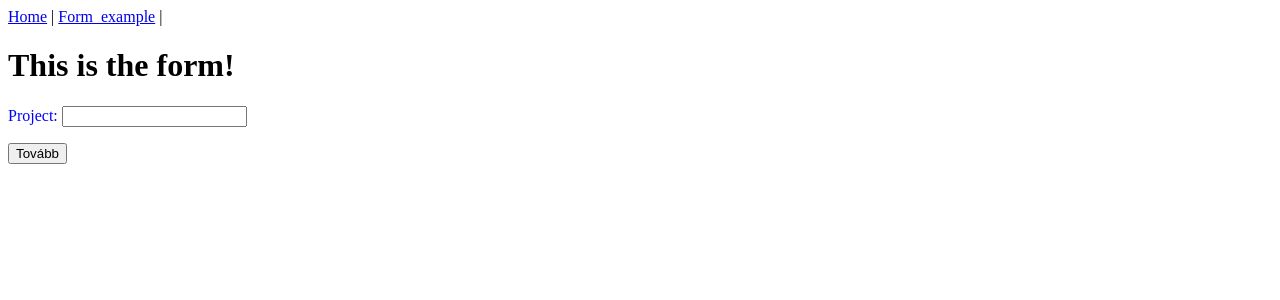
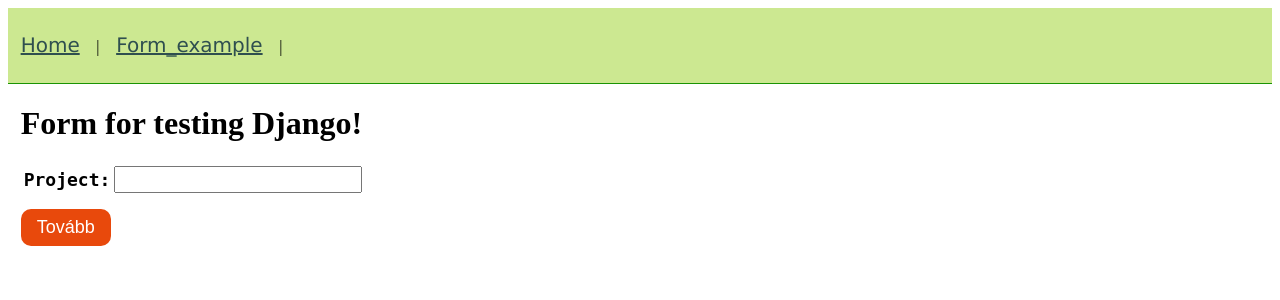
Before and after one commit to grbeno/django-form-example, a Django app: page /form/ in a window 1280 px wide. Shown: the top 300 px of the page. Run offline with Django 3.2, Linux system fonts and the light colour scheme.

Commit message:
djangomodelform_

```diff
--- a/formexample/views.py
+++ b/formexample/views.py
@@ -61,6 +61,8 @@ def getData(request):
 
 		context['group'] = zip(project,param1,param2)
 
+		print(list(param1.values('ph','thk','ka','humusz'))) # list of dictionaries
+
 	else:
 
 		form1 = DemoForm_1()
--- a/templates/base.html
+++ b/templates/base.html
@@ -2,10 +2,59 @@
 <html>
 <head>
 <style>
-p {color:blue;}
-#form2 {display:none;}
-#form3 {display:none;}
-#res {width:25%;text-align:center;font-weight:bold;}
+header {
+	top: 0;
+	right: 0;
+	padding: 2% 0 2% 0;
+	width: 100%;
+	height: 20%;
+	background-color: #cce891;
+	border-bottom: 1px solid #1a9404;
+}
+header a {
+	margin: 0 1% 0 1%;
+	font-family: "Verdana";
+	font-size: 20px;
+	color: #2F4F4F;
+}
+h1 {
+	padding-left: 1%;
+}
+input[type=text],input[type=number] {
+	width:100%;
+	text-align:center;
+	font-size: 18px;
+}
+input[type=submit] {
+	margin-top: 1%;
+	padding: 8px 16px;
+	font-size: 18px;
+	border: none;
+	border-radius: 10px;
+  	color: white;
+	background-color: #e8490c;
+	cursor: pointer;
+	}
+label {
+	font-family: monospace;
+	font-size:18px;
+}
+#form1 {
+	padding-left:1%;
+}
+#form2 {
+	display:none;
+	padding-left:1%;
+}
+#form3 {
+	display:none;
+	padding-left:1%;
+}
+#res {
+	width:25%;
+	text-align:center;
+	font-weight:bold;
+}
 </style>
 </head>
 <body>
@@ -13,5 +62,6 @@ p {color:blue;}
 	<a href="{% url 'home' %}">Home</a> |
 	<a href="{% url 'form' %}">Form_example</a> |
 </header>
+</body>
 {% block content %}
 {% endblock content %}
--- a/templates/form.html
+++ b/templates/form.html
@@ -1,41 +1,52 @@
 {% extends 'base.html' %}
 {% block content %}
-
-<h1>This is the form!</h1>
+<h1>Form for testing Django!</h1>
 
 <form action = '/results/' method = "post">
 	<div id="form1">{% csrf_token %}
-		{{form1.as_p}}
-		<input type="submit" name="f1" value="Tovább" onclick="displayForm(this);">
+		<table>
+			{{form1.as_table}}
+		</table>
+		<input type="submit" name="f1" value="Tovább" onclick="displayForm();">
 	</div>
 	<div id="form2">{% csrf_token %}
-		{{form2.as_p}}
-		<input type="submit" name="f2" value="Tovább" onclick="displayForm(this);">
+		<table>
+			{{form2.as_table}}
+		</table>
+		<input type="submit" name="f2" value="Tovább" onclick="displayForm();">
 	</div>
 	<div id="form3">{% csrf_token %}
-		{{form3.as_p}}
-		<input type="submit" value="Eredmények" onclick="">
+		<table>
+			{{form3.as_table}}
+		</table>
+		<input type="submit" value="Eredmények">
 	</div>
 </form>
 
 <script>
 
+function checkInput(div) {
+
+	var inputs = div.getElementsByTagName("INPUT");
+	var len = inputs.length;
+
+	for (var i = 1; i < len-1; i++) {
+		var name = inputs[i].getAttribute("name");
+		if (document.getElementsByName(name)[0].value == '')
+			return -1;
+	}
+	return 0;
+}
+
 var i = 0;
 
-function displayForm(obj) {
+function displayForm() {
 
 	var div = document.getElementsByTagName("DIV")[i];
-
 	var actlForm = div.getAttribute("id");
 	var nextForm = actlForm.slice(0,-1) + String(parseInt(actlForm.substr(actlForm.length-1))+1);
 
-	var p1 = div.getElementsByTagName("INPUT")[1].getAttribute("name");
-	var p2 = div.getElementsByTagName("INPUT")[2].getAttribute("name");
-
-	var param1 = document.getElementsByName(p1)[0].value;
-	var param2 = document.getElementsByName(p2)[0].value;
-
-	if (param1 == '' || param2 == '')
+	if (checkInput(div) != 0)
 		return alert(" Az űrlapot ki kell tölteni! ");
 	else {
 		var disapp = document.getElementById(actlForm);
@@ -47,7 +58,5 @@ function displayForm(obj) {
 
 	i++;
 }
-
 </script>
-
 {% endblock content %}
--- a/templates/results.html
+++ b/templates/results.html
@@ -1,7 +1,6 @@
 {% extends 'base.html' %}
 {% block content %}
-<h1>This is the results page!</h1>
-<p>Model Test:</p>
+<h1>This is the table of form data!</h1>
 <table id="res">
 <tr>
     <th>project name</th>
```
Also changed, not shown: db.sqlite3.
